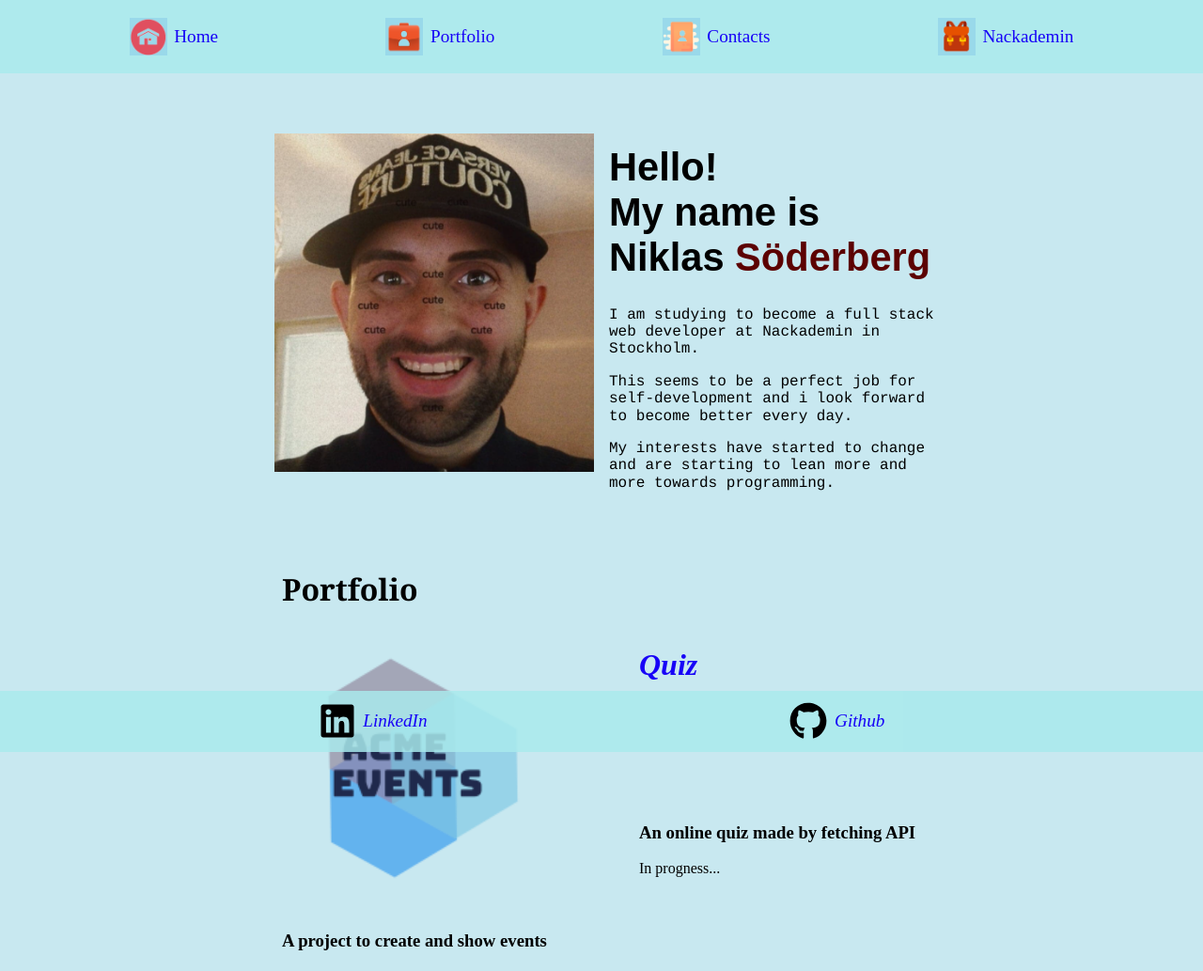
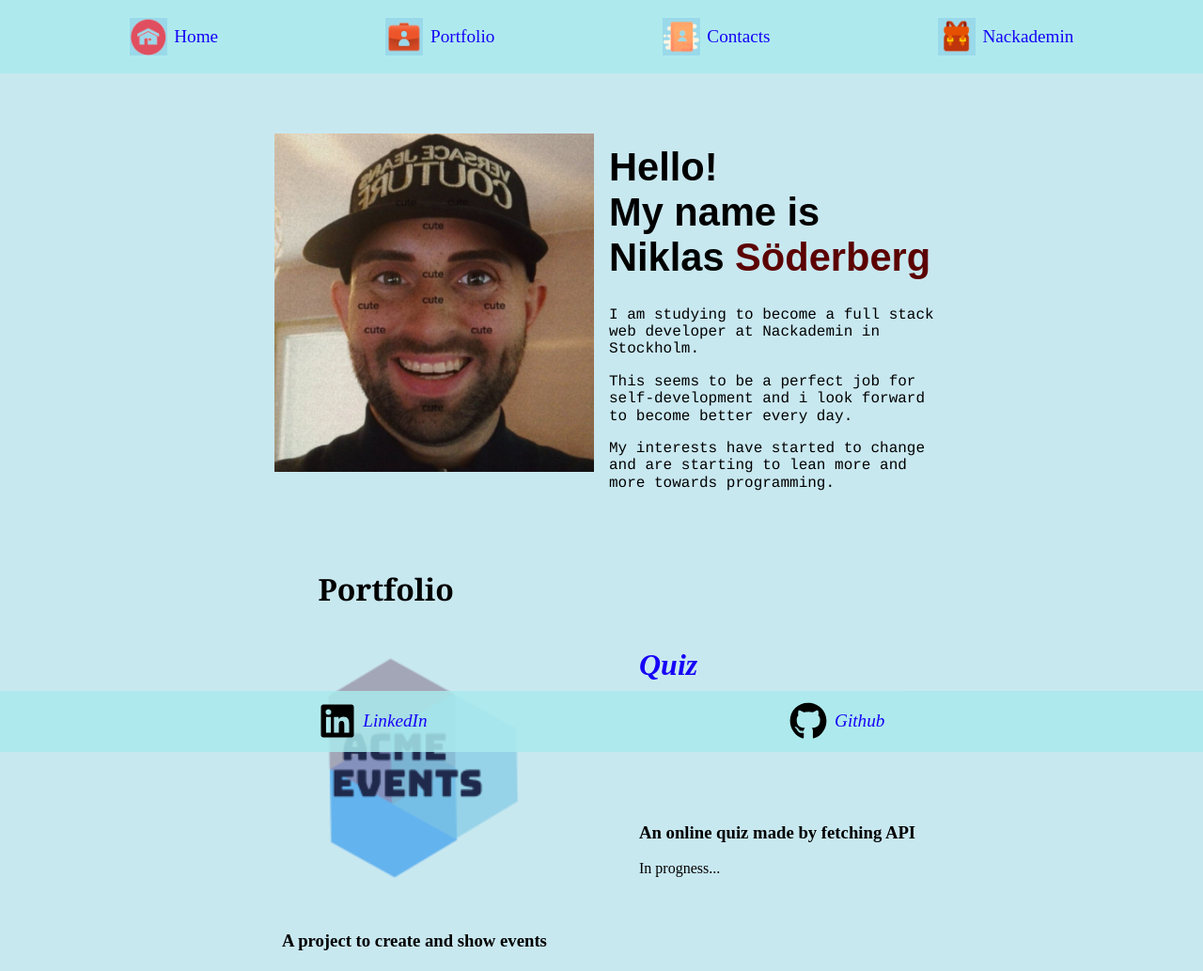
Before and after one commit to NiklasSod/NiklasSod.github.io, a website: page index.html in a window 1280 px wide. Shown: the top 1033 px of the page at 94% size. Drawn offline with Linux system fonts and the light colour scheme.

Commit message:
quickfix for smaller screen

```diff
--- a/css/main.scss
+++ b/css/main.scss
@@ -63,6 +63,7 @@ html {
         justify-self: end;
         padding-right: 2em;
         h1 {
+            margin-left: 1.2em;
             font-family: Georgia, serif;
         }
         .swing {
```
Also changed, not shown: css/main.css, 1 other file.
